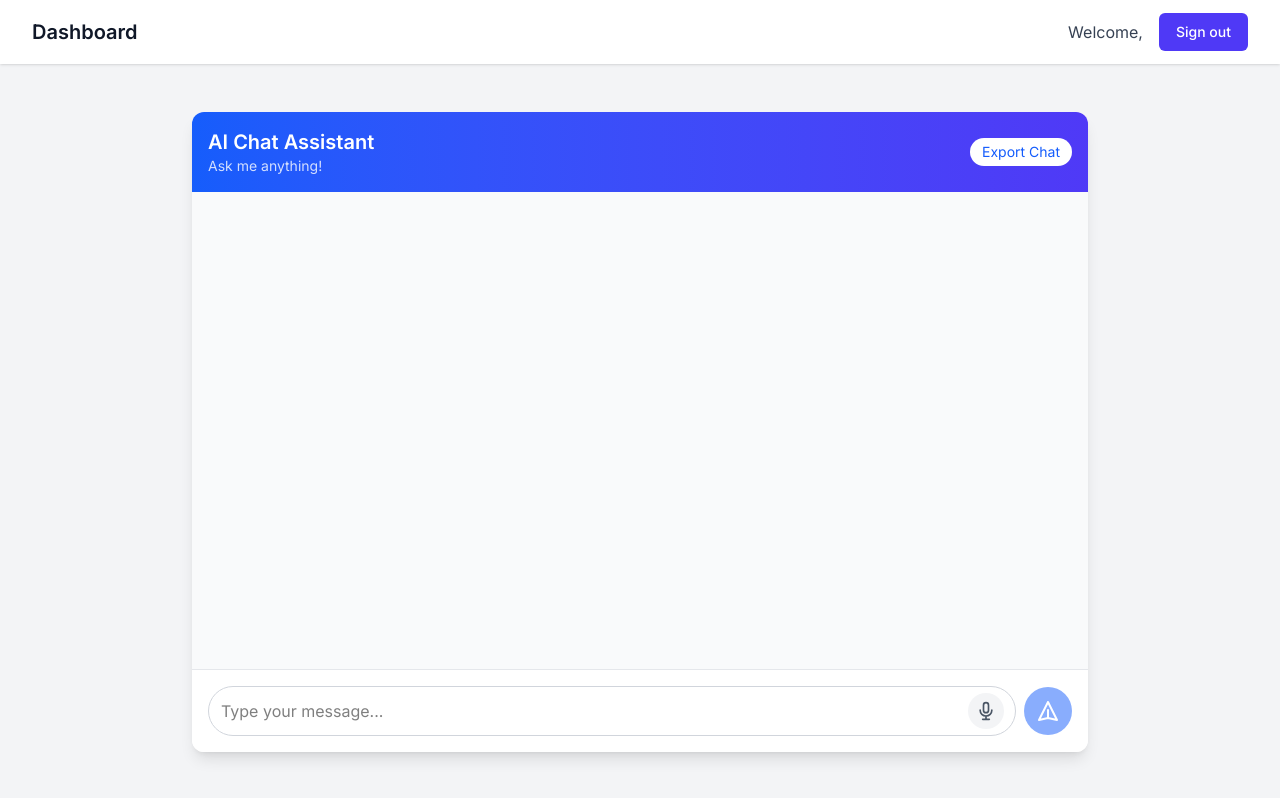
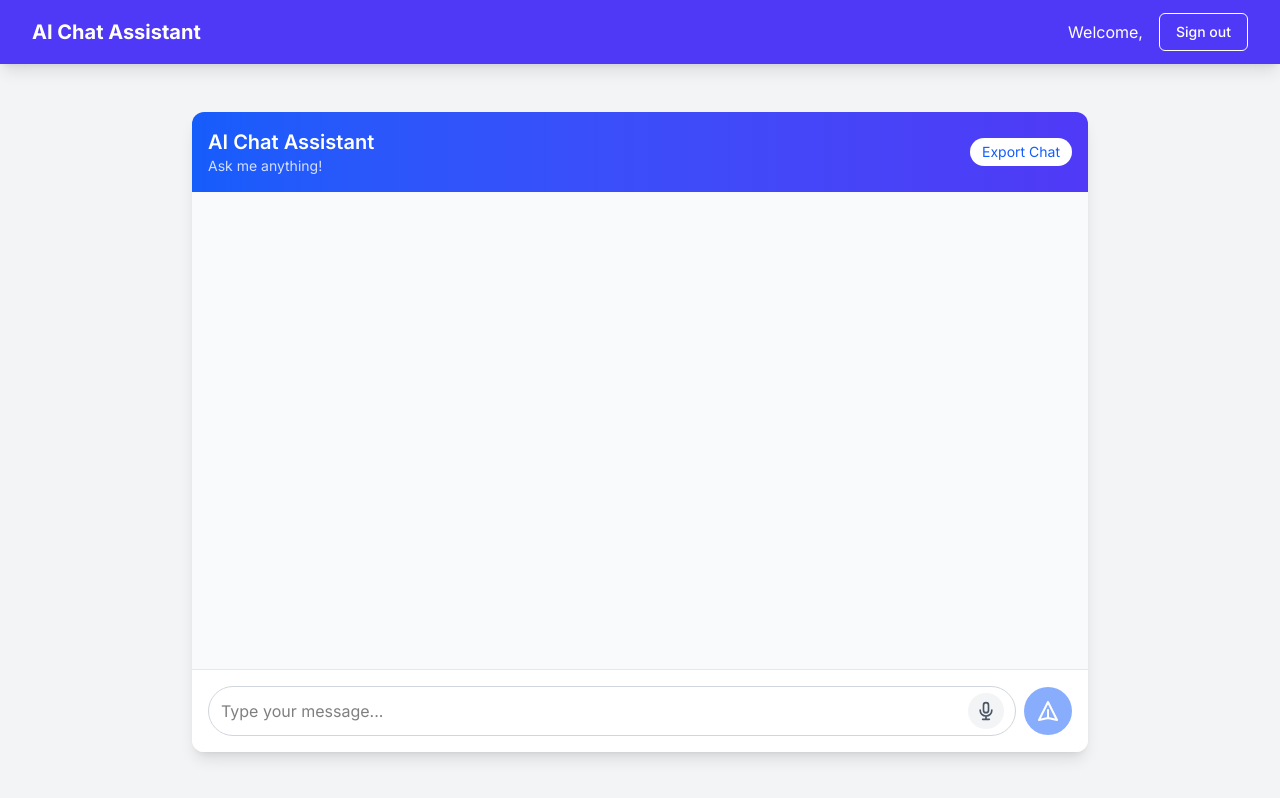
Before and after one commit to arunraval/zerocode-fe-assignment, a Next.js app: page / in a window 1280 px wide. Built offline with nearby package versions, Linux system fonts and the light colour scheme.

Commit message:
Refactor middleware for cleaner token handling and update dashboard layout with improved styling and branding

```diff
--- a/app/page.tsx
+++ b/app/page.tsx
@@ -16,17 +16,17 @@ export default function DashboardPage() {
 
   return (
     <div className="min-h-screen bg-gray-100">
-      <nav className="bg-white shadow-sm">
+      <nav className="bg-indigo-600 shadow-lg">
         <div className="max-w-7xl mx-auto px-4 sm:px-6 lg:px-8">
           <div className="flex justify-between h-16">
             <div className="flex items-center">
-              <h1 className="text-xl font-semibold text-gray-900">Dashboard</h1>
+              <h1 className="text-xl font-bold text-white">AI Chat Assistant</h1>
             </div>
             <div className="flex items-center">
-              <span className="text-gray-700 mr-4">Welcome, {user?.name}</span>
+              <span className="text-white mr-4">Welcome, {user?.name}</span>
               <button
                 onClick={handleLogout}
-                className="inline-flex items-center px-4 py-2 border border-transparent text-sm font-medium rounded-md text-white bg-indigo-600 hover:bg-indigo-700 focus:outline-none focus:ring-2 focus:ring-offset-2 focus:ring-indigo-500"
+                className="inline-flex items-center px-4 py-2 border border-white text-sm font-medium rounded-md text-white hover:bg-indigo-700 focus:outline-none focus:ring-2 focus:ring-offset-2 focus:ring-white"
               >
                 Sign out
               </button>
--- a/middleware.ts
+++ b/middleware.ts
@@ -2,36 +2,21 @@ import { NextResponse } from "next/server";
 import type { NextRequest } from "next/server";
 
 export function middleware(request: NextRequest) {
-  // Get the token from the cookies
   const token = request.cookies.get("token")?.value;
 
-  // Get the current path
   const path = request.nextUrl.pathname;
 
-  // If trying to access login/register while authenticated, redirect to home
   if ((path === "/login" || path === "/register") && token) {
     return NextResponse.redirect(new URL("/", request.url));
   }
 
-  // If there's no token and trying to access protected routes
   if (!token && path !== "/login" && path !== "/register") {
-    // Redirect to login page
     return NextResponse.redirect(new URL("/login", request.url));
   }
 
   return NextResponse.next();
 }
 
-// Configure which routes to protect
 export const config = {
-  matcher: [
-    /*
-     * Match all request paths except for the ones starting with:
-     * - api (API routes)
-     * - _next/static (static files)
-     * - _next/image (image optimization files)
-     * - favicon.ico (favicon file)
-     */
-    "/((?!api|_next/static|_next/image|favicon.ico).*)",
-  ],
+  matcher: ["/((?!api|_next/static|_next/image|favicon.ico).*)"],
 };
```
